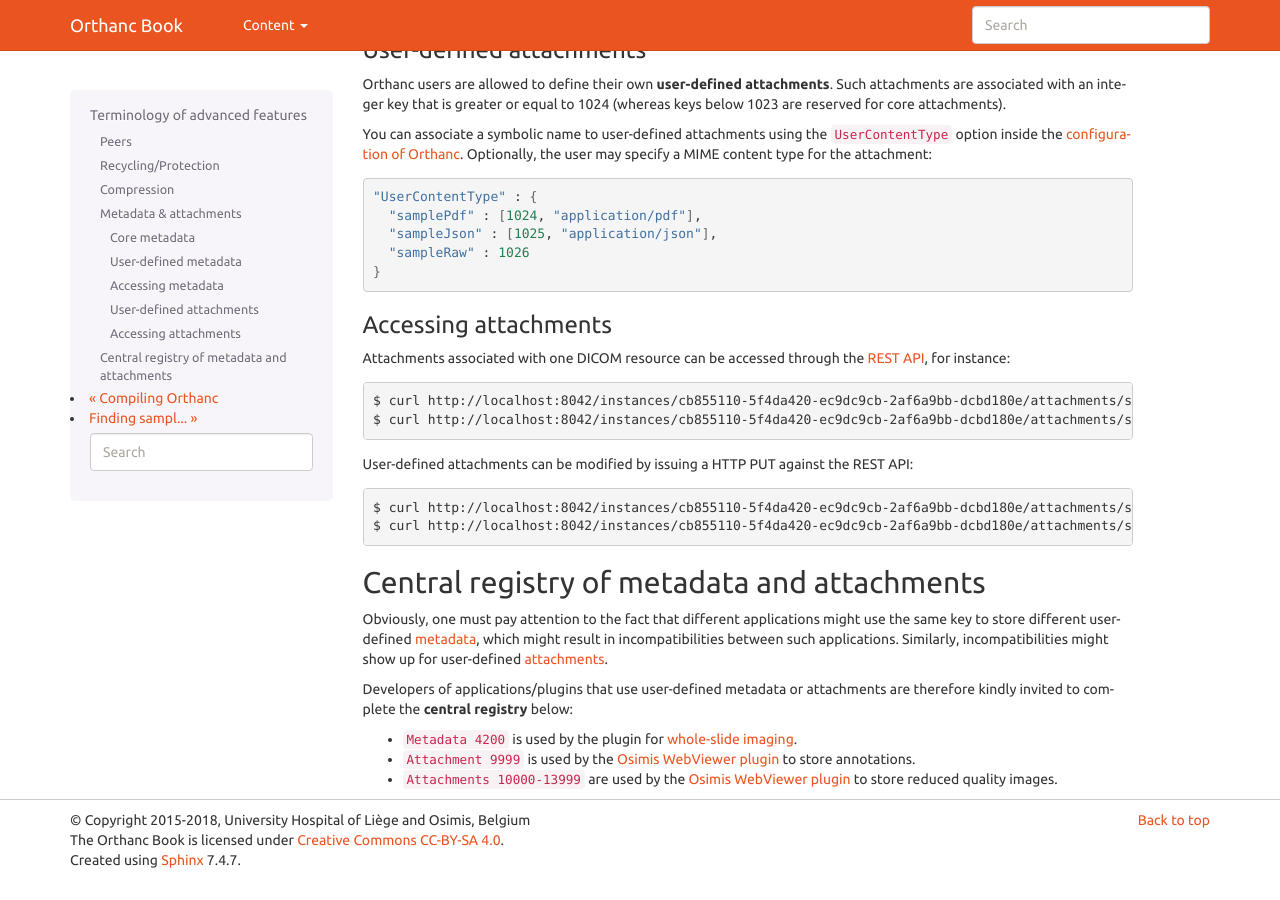
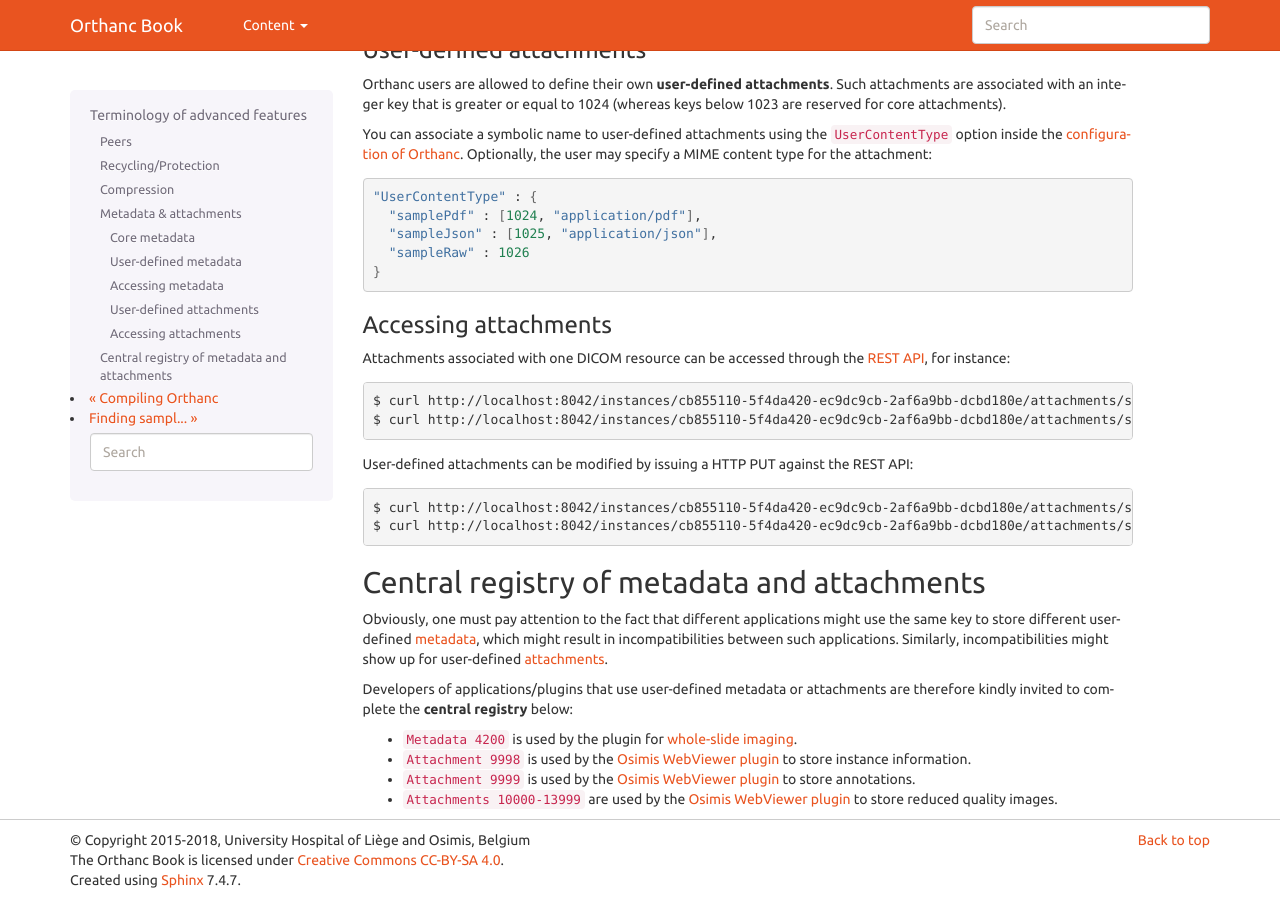
Before and after one commit to orthanc-mirrors/orthanc-book, a Sphinx documentation site: the page built from Sphinx/source/faq/features.rst, in a window 1280 px wide and 900 px high, scrolled down 2218 px. Built offline with Sphinx 7.4.7, drawn with Linux system fonts in a browser that asks for light colours.

Commit message:
updated list of metadata used

```diff
--- a/Sphinx/source/faq/features.rst
+++ b/Sphinx/source/faq/features.rst
@@ -231,5 +231,6 @@
 registry** below:
 
 * ``Metadata 4200`` is used by the plugin for :ref:`whole-slide imaging <wsi>`.
+* ``Attachment 9998`` is used by the `Osimis WebViewer plugin <https://bitbucket.org/osimis/osimis-webviewer-plugin>`__ to store instance information.
 * ``Attachment 9999`` is used by the `Osimis WebViewer plugin <https://bitbucket.org/osimis/osimis-webviewer-plugin>`__ to store annotations.
 * ``Attachments 10000-13999`` are used by the `Osimis WebViewer plugin <https://bitbucket.org/osimis/osimis-webviewer-plugin>`__ to store reduced quality images.
```
